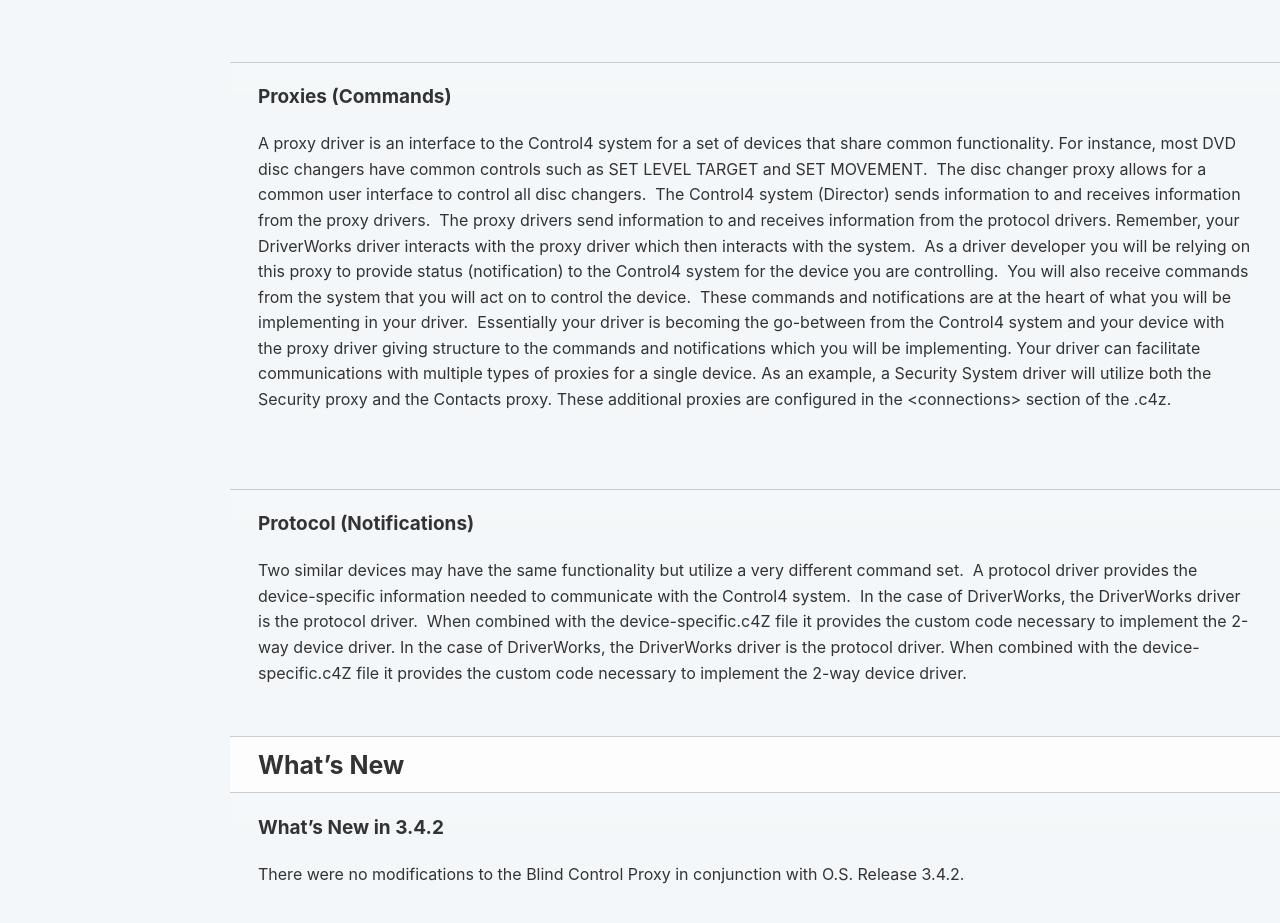
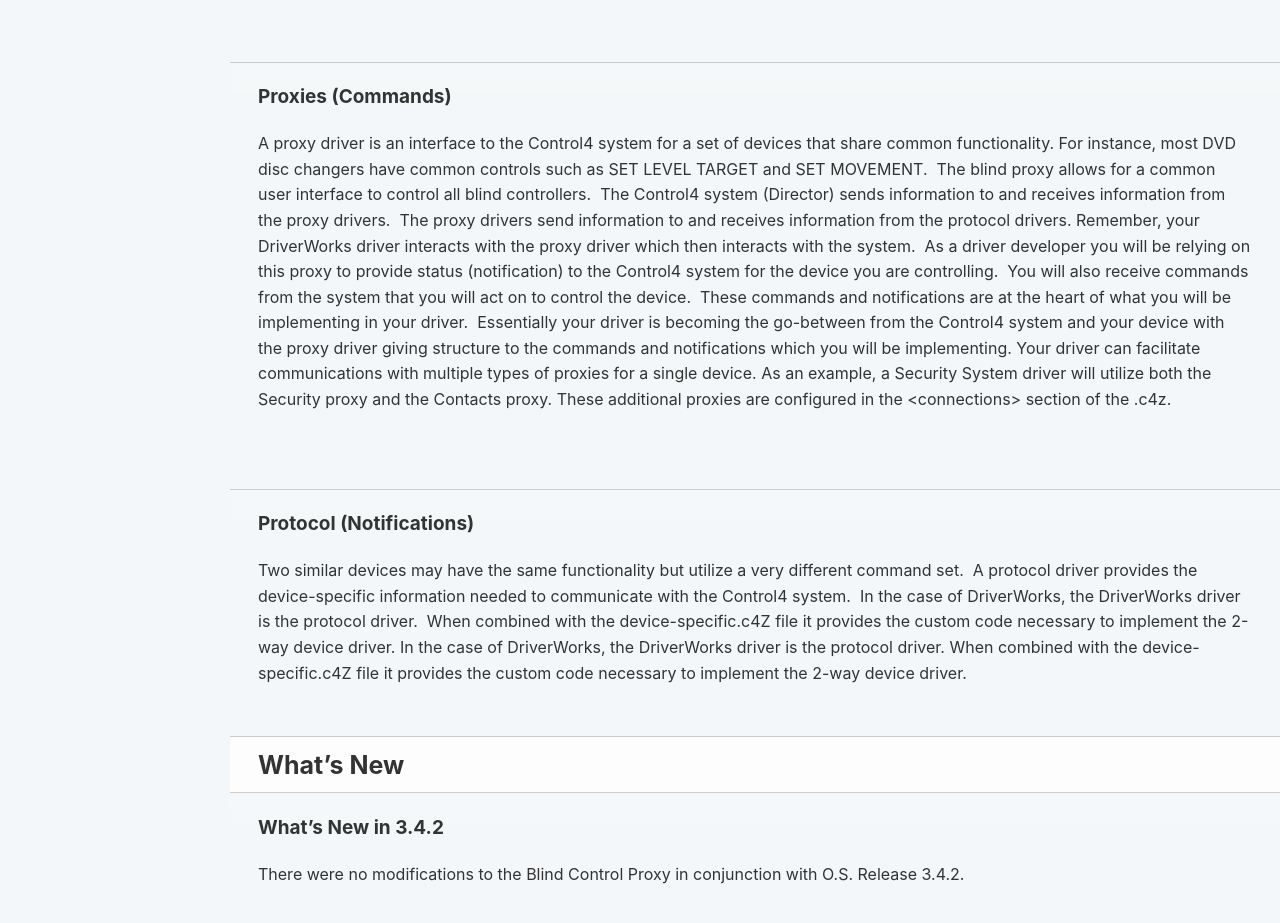
Before and after one commit to snap-one/docs-driverworks-proxyprotocol-blind, a plain HTML site: page index.html in a window 1280 px wide. Shown: the part 1560-2483 px from the top of the page. Drawn offline with Linux system fonts and the light colour scheme.

Commit message:
Deploying to gh-pages from @ snap-one/docs-driverworks-proxyprotocol-blind@12b4af29af3649f874dc432b3685dd7d18dfa65e 🚀

```diff
--- a/index.html
+++ b/index.html
@@ -497,7 +497,7 @@ Salt Lake City, UT 84020 USA</p>
 
 <h2 id='introduction-proxies-commands'>Proxies (Commands)</h2>
 
-<p>A proxy driver is an interface to the Control4 system for a set of devices that share common functionality. For instance, most DVD disc changers have common controls such as SET LEVEL TARGET and SET MOVEMENT.  The disc changer proxy allows for a common user interface to control all disc changers.  The Control4 system (Director) sends information to and receives information from the proxy drivers.  The proxy drivers send information to and receives information from the protocol drivers.
+<p>A proxy driver is an interface to the Control4 system for a set of devices that share common functionality. For instance, most DVD disc changers have common controls such as SET LEVEL TARGET and SET MOVEMENT.  The blind proxy allows for a common user interface to control all blind controllers.  The Control4 system (Director) sends information to and receives information from the proxy drivers.  The proxy drivers send information to and receives information from the protocol drivers.
 Remember, your DriverWorks driver interacts with the proxy driver which then interacts with the system.  As a driver developer you will be relying on this proxy to provide status (notification) to the Control4 system for the device you are controlling.  You will also receive commands from the system that you will act on to control the device.  These commands and notifications are at the heart of what you will be implementing in your driver.  Essentially your driver is becoming the go-between from the Control4 system and your device with the proxy driver giving structure to the commands and notifications which you will be implementing.
 Your driver can facilitate communications with multiple types of proxies for a single device. As an example, a Security System driver will utilize both the Security proxy and the Contacts proxy. These additional proxies are configured in the &lt;connections&gt; section of the .c4z.</p>
 
```
